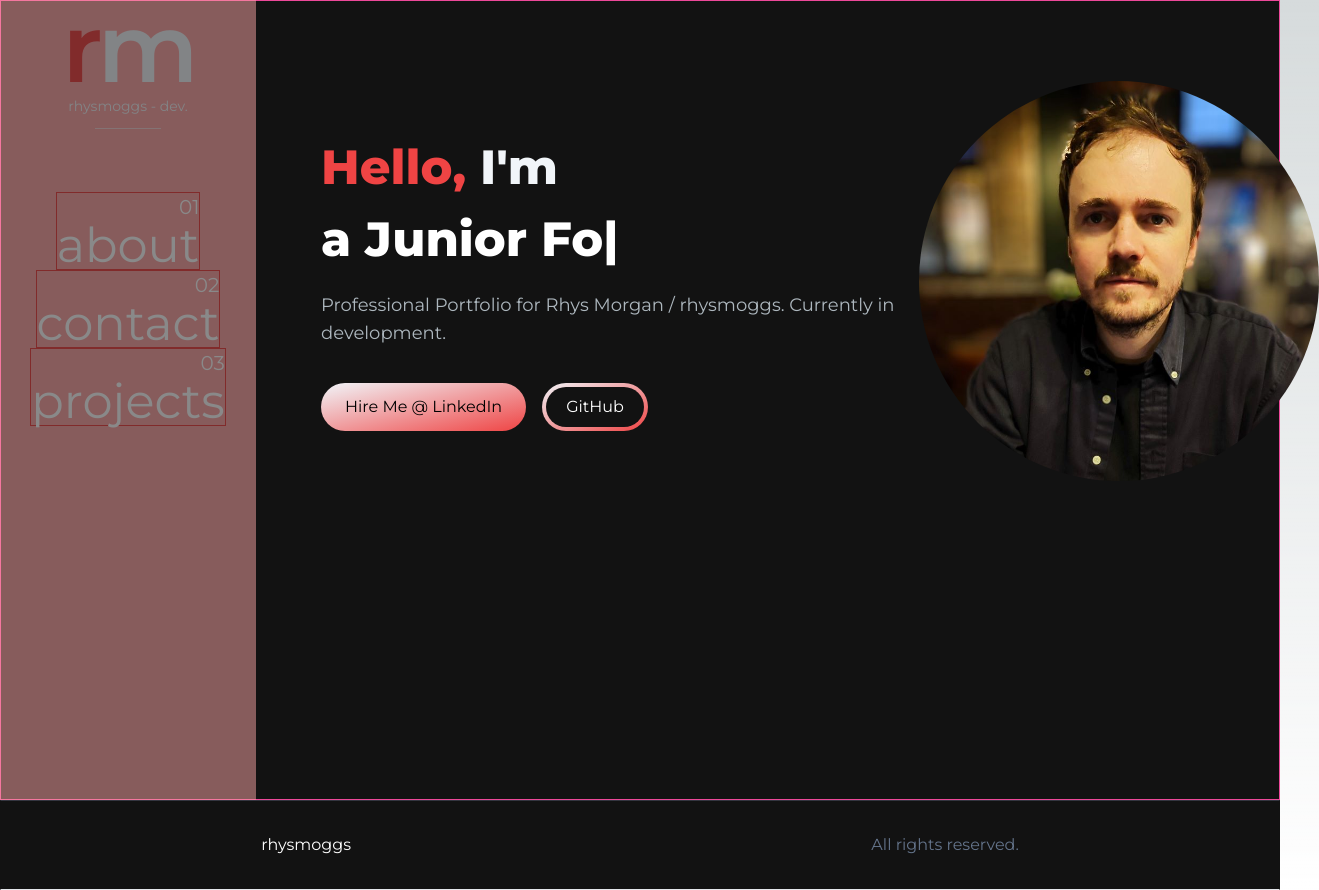
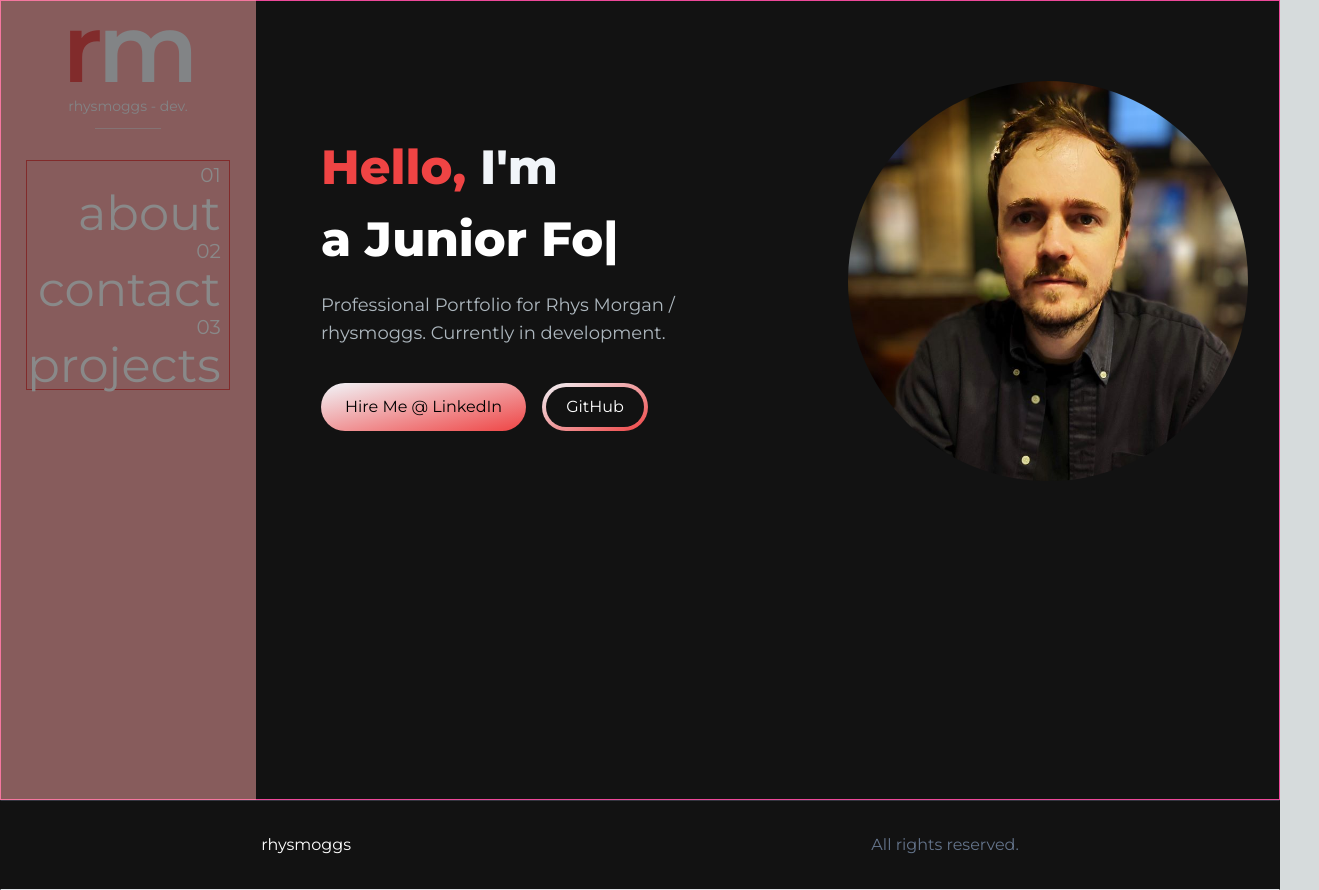
Before and after one commit to rhysmoggs/portfolio2024, a Next.js app: page / in a window 1280 px wide. Shown: the whole page, 1319 px wide, since content can reach past the window. Built offline with nearby package versions, Linux system fonts and the light colour scheme.

Commit message:
add tailwind breakpoints for responsive design

```diff
--- a/app/components/Navbar.jsx
+++ b/app/components/Navbar.jsx
@@ -67,18 +67,11 @@ const Navbar = () => {
           )}
         </div>
       </div>
-      <div className='md:mx-8 md:mt-32'>
-        {navLinks.map((data, index) => (
-          <>
-            <div className='hidden md:block col-span-2 mx-2 place-self-center border border-red-500 text-right'>
-              <NavLink
-                key={index}
-                href={data.path}
-                title={data.title}
-                pageNo={data.pageNo}
-              />
-            </div>
-          </>
+      <div className='hidden md:block col-span-2 mx-2 place-self-center border border-red-500 text-right pr-2 mt-24'>
+        {navLinks.map((link, index) => (
+          <div key={index}>
+            <NavLink href={link.path} title={link.title} pageNo={link.pageNo} />
+          </div>
         ))}
       </div>
       {navbarOpen ? <MenuOverlay links={navLinks} /> : null}
--- a/app/globals.css
+++ b/app/globals.css
@@ -35,3 +35,9 @@ body {
 .calcWidth {
   margin-left: calc(25vw);
 }
+
+@media screen and (max-width: 768px) {
+  .calcWidth {
+    margin: 0px 40px;
+  }
+}
--- a/app/page.js
+++ b/app/page.js
@@ -7,8 +7,9 @@ export default function Home() {
   return (
     <main className='flex h-screen flex-col bg-[#121212] border border-pink-500'>
       <section className='pt-20 calcWidth'>
-        <div className='grid grid-cols-1 sm:grid-cols-12'>
-          <div className='col-span-8 place-self-center text-center sm:text-left md:justify-self-start'>
+        <div className='grid md:grid-cols-2 gap-8'>
+          {/* <div className='grid grid-cols-1 sm:grid-cols-12'> */}
+          <div className='place-self-center text-center md:text-left  md:justify-self-start'>
             <h1 className='text-white mb-4 text-xl md:text-3xl lg:text-5xl lg:leading-normal font-extrabold'>
               <span className='text-primary-500'>Hello, </span>
               <span className='text-secondary-100'>I&apos;m </span>
@@ -56,7 +57,7 @@ export default function Home() {
               </Link>
             </div>
           </div>
-          <div className='col-span-4 place-self-center mt-4 lg:mt-0'>
+          <div className='place-self-center mt-4 lg:mt-0'>
             <div className='rounded-full bg-[#181818] w-[250px] h-[250px] lg:w-[400px] lg:h-[400px] relative overflow-hidden'>
               <Image
                 src='/images/headshot.jpg'
```
